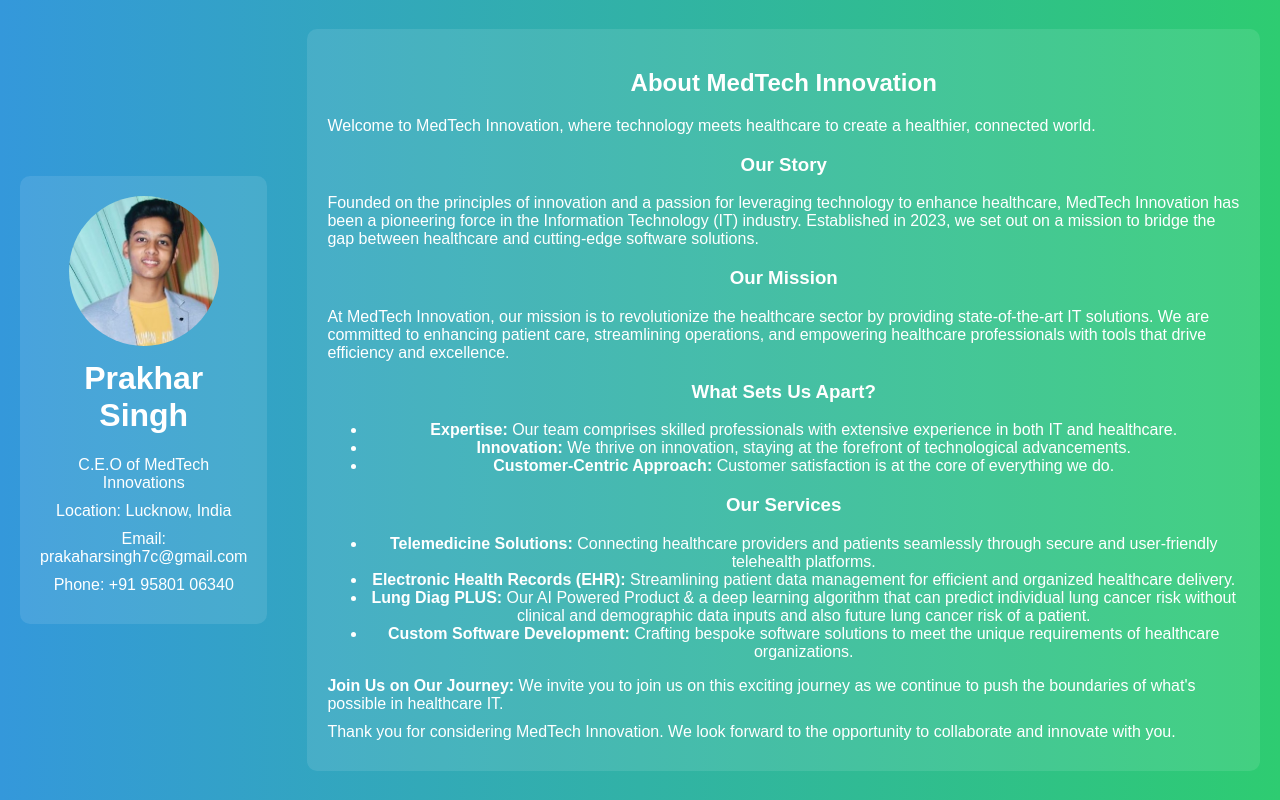
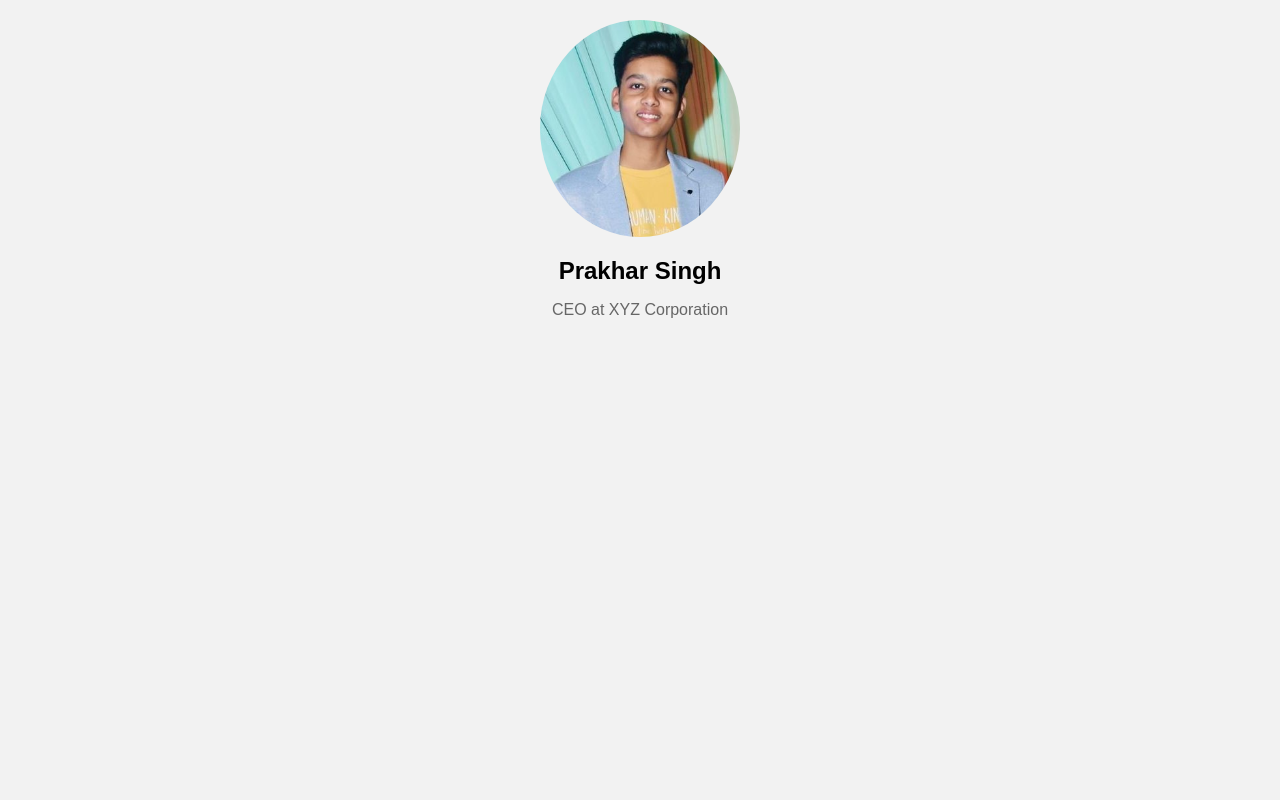
Before and after one commit to PrakharSingh15/About-MedTech, a plain HTML site: page index.html in a window 1280 px wide. Drawn offline with Linux system fonts and the light colour scheme.

Commit message:
Update index.html

```diff
--- a/index.html
+++ b/index.html
@@ -3,87 +3,49 @@
 <head>
 <meta charset="UTF-8">
 <meta name="viewport" content="width=device-width, initial-scale=1.0">
-    <title>About - MedTech Innovations</title>
+<title>CEO Portfolio</title>
 <style>
   body {
+    font-family: Arial, sans-serif;
     margin: 0;
     padding: 0;
-            font-family: 'Arial', sans-serif;
-            background: linear-gradient(to right, #3498db, #2ecc71);
-            color: #fff;
-            display: flex;
-            align-items: center;
-            justify-content: center;
-            height: 100vh;
+    background-color: #f2f2f2;
   }
-
-        .portfolio, .about-us {
+  .container {
+    max-width: 600px;
+    margin: 0 auto;
+    padding: 20px;
+  }
+  .profile-img {
+    display: block;
+    margin: 0 auto;
+    width: 200px;
+    height: auto;
+    border-radius: 50%;
+    margin-bottom: 20px;
+  }
+  .profile-info {
     text-align: center;
-            padding: 20px;
-            border-radius: 10px;
-            background: rgba(255, 255, 255, 0.1);
-            margin: 20px;
+    margin-bottom: 20px;
   }
-
-        img {
-            border-radius: 50%;
-            width: 150px;
-            height: 150px;
-            object-fit: cover;
+  .profile-info h1 {
+    font-size: 24px;
+    margin-bottom: 10px;
   }
-
-        h1 {
-            margin-top: 10px;
-        }
-
-        p {
-            margin: 10px 0;
-        }
-
-        .about-us p {
-            text-align: left;
-            margin: 10px 0;
+  .profile-info p {
+    font-size: 16px;
+    color: #666;
   }
 </style>
 </head>
 <body>
-    <div class="portfolio">
-        <img src="Prakhar Singh.jpg" alt="Prakhar Singh">
+  <div class="container">
+    <img src="Prakhar Singh.jpg" alt="CEO Image" class="profile-img">
+    <div class="profile-info">
       <h1>Prakhar Singh</h1>
-        <p>C.E.O of MedTech Innovations</p>
-        <p>Location: Lucknow, India</p>
-        <p>Email: prakaharsingh7c@gmail.com</p>
-        <p>Phone: +91 95801 06340</p>
+      <p>CEO at XYZ Corporation</p>
     </div>
-
-    <div class="about-us">
-        <h2>About MedTech Innovation</h2>
-        <p>Welcome to MedTech Innovation, where technology meets healthcare to create a healthier, connected world.</p>
-
-        <h3>Our Story</h3>
-        <p>Founded on the principles of innovation and a passion for leveraging technology to enhance healthcare, MedTech Innovation has been a pioneering force in the Information Technology (IT) industry. Established in 2023, we set out on a mission to bridge the gap between healthcare and cutting-edge software solutions.</p>
-
-        <h3>Our Mission</h3>
-        <p>At MedTech Innovation, our mission is to revolutionize the healthcare sector by providing state-of-the-art IT solutions. We are committed to enhancing patient care, streamlining operations, and empowering healthcare professionals with tools that drive efficiency and excellence.</p>
-
-        <h3>What Sets Us Apart?</h3>
-        <ul>
-            <li><strong>Expertise:</strong> Our team comprises skilled professionals with extensive experience in both IT and healthcare.</li>
-            <li><strong>Innovation:</strong> We thrive on innovation, staying at the forefront of technological advancements.</li>
-            <li><strong>Customer-Centric Approach:</strong> Customer satisfaction is at the core of everything we do.</li>
-        </ul>
-
-        <h3>Our Services</h3>
-        <ul>
-            <li><strong>Telemedicine Solutions:</strong> Connecting healthcare providers and patients seamlessly through secure and user-friendly telehealth platforms.</li>
-            <li><strong>Electronic Health Records (EHR):</strong> Streamlining patient data management for efficient and organized healthcare delivery.</li>
-            <li><strong>Lung Diag PLUS:</strong> Our AI Powered Product & a deep learning algorithm that can predict individual lung cancer risk without clinical and demographic data inputs and also future lung cancer risk of a patient. </li>
-            <li><strong>Custom Software Development:</strong> Crafting bespoke software solutions to meet the unique requirements of healthcare organizations.</li>
-        </ul>
-
-        <p><strong>Join Us on Our Journey:</strong> We invite you to join us on this exciting journey as we continue to push the boundaries of what's possible in healthcare IT.</p>
-
-        <p>Thank you for considering MedTech Innovation. We look forward to the opportunity to collaborate and innovate with you.</p>
+    <!-- Add more sections for portfolio content -->
   </div>
 </body>
 </html>
```
Lines whose indentation alone changed are shown as unchanged.
